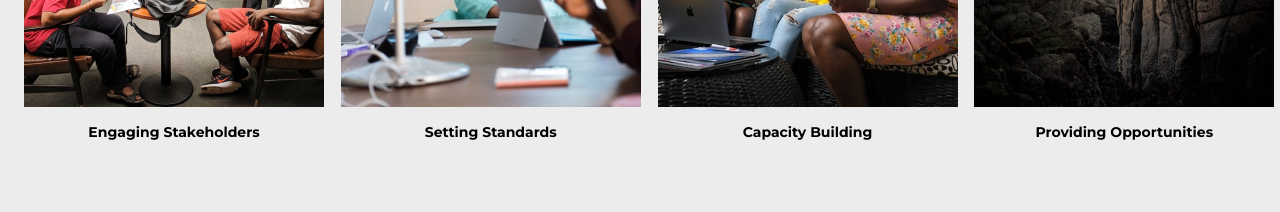
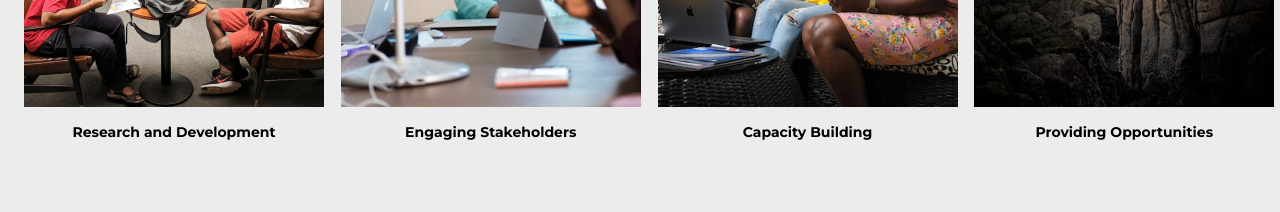
Before and after one commit to nHubNg/NNIA, a React (Vite) app: page /about in a window 1280 px wide. Shown: the part 2760-2972 px from the top of the page. Built offline with nearby package versions, Linux system fonts and the light colour scheme.

Commit message:
changed content

```diff
--- a/src/pages/about/index.jsx
+++ b/src/pages/about/index.jsx
@@ -156,11 +156,11 @@ const About = () => {
           <div className="grid sm:grid-cols-2 md:grid-cols-3 lg:grid-cols-4 gap-[35px]">
             <Services
               serviceImage={service1}
-              serviceName={"Engaging Stakeholders"}
+              serviceName={"Research and Development"}
             />
             <Services
               serviceImage={service2}
-              serviceName={"Setting Standards"}
+              serviceName={"Engaging Stakeholders"}
             />
             <Services
               serviceImage={service3}
```
